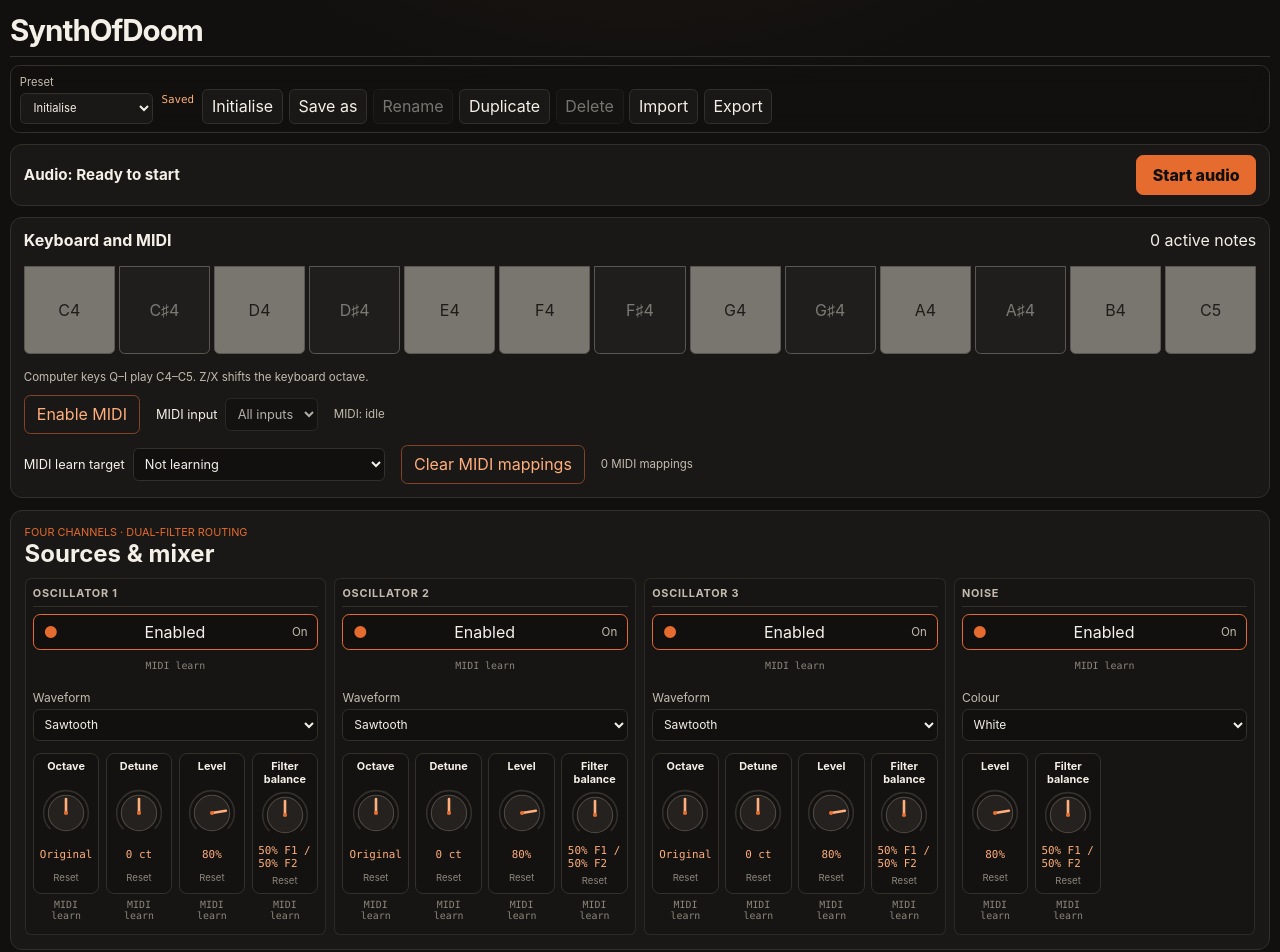
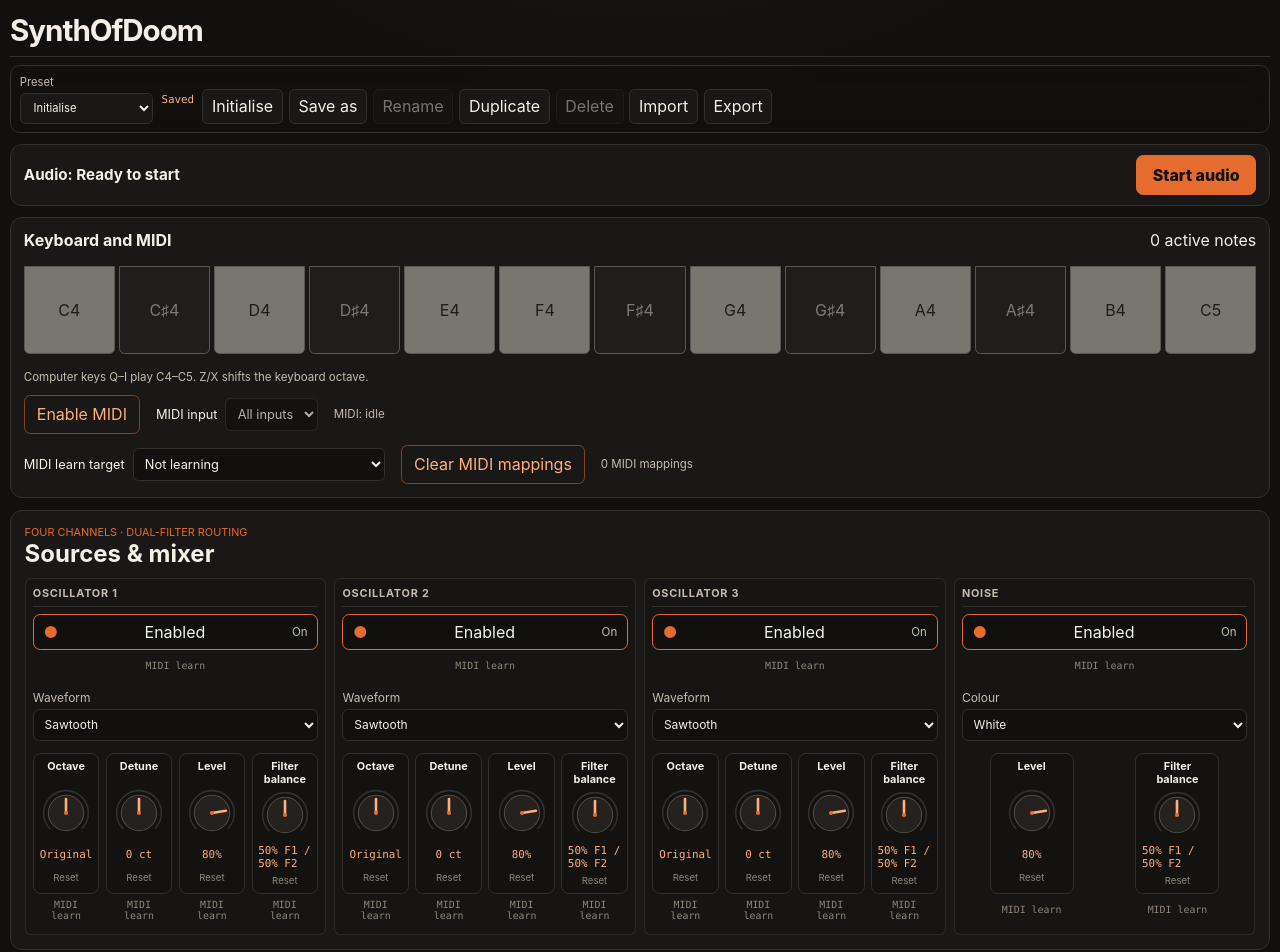
Before and after one commit to camelofcode/SynthOfDoom, a React (Vite) app: page / in a window 1280 px wide. Shown: the top 952 px of the page. Built offline with nearby package versions, Linux system fonts and the light colour scheme.

Commit message:
fix: group synth controls into semantic rows

```diff
--- a/src/components/panels/SynthInterface.module.scss
+++ b/src/components/panels/SynthInterface.module.scss
@@ -40,6 +40,11 @@
   grid-template-columns: repeat(auto-fit, minmax(3.9rem, 1fr));
   gap: 0.4rem;
   align-items: stretch;
+}
+
+.controlRows {
+  display: grid;
+  gap: 0.4rem;
 }
 
 .subgroupGrid {
--- a/src/components/panels/SynthInterface.tsx
+++ b/src/components/panels/SynthInterface.tsx
@@ -11,7 +11,7 @@ import styles from './SynthInterface.module.scss';
 
 interface ControlSubgroup {
   readonly title: string;
-  readonly ids: readonly ParameterId[];
+  readonly rows: readonly (readonly ParameterId[])[];
 }
 
 const groups: readonly {
@@ -27,44 +27,49 @@ const groups: readonly {
     subgroups: [
       {
         title: 'Oscillator 1',
-        ids: [
-          'mixer.oscillator.1.enabled',
-          'oscillator.1.waveform',
+        rows: [
+          ['mixer.oscillator.1.enabled'],
+          ['oscillator.1.waveform'],
+          [
             'oscillator.1.octave',
             'oscillator.1.detune',
             'mixer.oscillator.1.level',
             'mixer.oscillator.1.filterBalance',
           ],
+        ],
       },
       {
         title: 'Oscillator 2',
-        ids: [
-          'mixer.oscillator.2.enabled',
-          'oscillator.2.waveform',
+        rows: [
+          ['mixer.oscillator.2.enabled'],
+          ['oscillator.2.waveform'],
+          [
             'oscillator.2.octave',
             'oscillator.2.detune',
             'mixer.oscillator.2.level',
             'mixer.oscillator.2.filterBalance',
           ],
+        ],
       },
       {
         title: 'Oscillator 3',
-        ids: [
-          'mixer.oscillator.3.enabled',
-          'oscillator.3.waveform',
+        rows: [
+          ['mixer.oscillator.3.enabled'],
+          ['oscillator.3.waveform'],
+          [
             'oscillator.3.octave',
             'oscillator.3.detune',
             'mixer.oscillator.3.level',
             'mixer.oscillator.3.filterBalance',
           ],
+        ],
       },
       {
         title: 'Noise',
-        ids: [
-          'mixer.noise.enabled',
-          'noise.colour',
-          'mixer.noise.level',
-          'mixer.noise.filterBalance',
+        rows: [
+          ['mixer.noise.enabled'],
+          ['noise.colour'],
+          ['mixer.noise.level', 'mixer.noise.filterBalance'],
         ],
       },
     ],
@@ -76,30 +81,38 @@ const groups: readonly {
     subgroups: [
       {
         title: 'Filter 1',
-        ids: [
-          'filter.1.type',
+        rows: [
+          ['filter.1.type'],
+          [
             'filter.1.cutoff',
             'filter.1.resonance',
             'filter.1.gain',
             'filter.1.envelope.amount',
+          ],
+          [
             'filter.1.envelope.attack',
             'filter.1.envelope.decay',
             'filter.1.envelope.sustain',
             'filter.1.envelope.release',
           ],
+        ],
       },
       {
         title: 'Filter 2',
-        ids: [
-          'filter.2.type',
+        rows: [
+          ['filter.2.type'],
+          [
             'filter.2.cutoff',
             'filter.2.resonance',
             'filter.2.gain',
             'filter.2.envelope.amount',
+          ],
+          [
             'filter.2.envelope.attack',
             'filter.2.envelope.decay',
             'filter.2.envelope.sustain',
             'filter.2.envelope.release',
+          ],
         ],
       },
     ],
@@ -111,15 +124,27 @@ const groups: readonly {
     subgroups: [
       {
         title: 'LFO 1',
-        ids: ['lfo.1.waveform', 'lfo.1.target', 'lfo.1.rate', 'lfo.1.depth'],
+        rows: [
+          ['lfo.1.waveform'],
+          ['lfo.1.target'],
+          ['lfo.1.rate', 'lfo.1.depth'],
+        ],
       },
       {
         title: 'LFO 2',
-        ids: ['lfo.2.waveform', 'lfo.2.target', 'lfo.2.rate', 'lfo.2.depth'],
+        rows: [
+          ['lfo.2.waveform'],
+          ['lfo.2.target'],
+          ['lfo.2.rate', 'lfo.2.depth'],
+        ],
       },
       {
         title: 'LFO 3',
-        ids: ['lfo.3.waveform', 'lfo.3.target', 'lfo.3.rate', 'lfo.3.depth'],
+        rows: [
+          ['lfo.3.waveform'],
+          ['lfo.3.target'],
+          ['lfo.3.rate', 'lfo.3.depth'],
+        ],
       },
     ],
   },
@@ -130,9 +155,9 @@ const groups: readonly {
     subgroups: [
       {
         title: 'Voices',
-        ids: ['performance.voiceMode', 'performance.voiceCount'],
+        rows: [['performance.voiceMode'], ['performance.voiceCount']],
       },
-      { title: 'Glide', ids: ['performance.portamento'] },
+      { title: 'Glide', rows: [['performance.portamento']] },
     ],
   },
   {
@@ -142,11 +167,13 @@ const groups: readonly {
     subgroups: [
       {
         title: 'Envelope',
-        ids: [
+        rows: [
+          [
             'amp.envelope.attack',
             'amp.envelope.decay',
             'amp.envelope.sustain',
             'amp.envelope.release',
+          ],
         ],
       },
     ],
@@ -158,13 +185,15 @@ const groups: readonly {
     subgroups: [
       {
         title: 'Delay',
-        ids: [
-          'delay.enabled',
+        rows: [
+          ['delay.enabled'],
+          [
             'delay.time',
             'delay.feedback',
             'delay.feedbackCutoff',
             'delay.mix',
             'delay.saturation',
+          ],
         ],
       },
     ],
@@ -194,8 +223,10 @@ export function SynthInterface() {
                   key={subgroup.title}
                 >
                   <h3>{subgroup.title}</h3>
-                  <div className={styles.controlGrid}>
-                    {subgroup.ids.map((id) => {
+                  <div className={styles.controlRows}>
+                    {subgroup.rows.map((row) => (
+                      <div className={styles.controlGrid} key={row.join('|')}>
+                        {row.map((id) => {
                           const definition = PARAMETER_REGISTRY[id];
                           return (
                             <ParameterControl
@@ -211,6 +242,8 @@ export function SynthInterface() {
                           );
                         })}
                       </div>
+                    ))}
+                  </div>
                 </section>
               ))}
             </div>
```
Also changed, not shown: 2 other files (tests, documents, lock files or other folders). Lines whose indentation alone changed are shown as unchanged.
